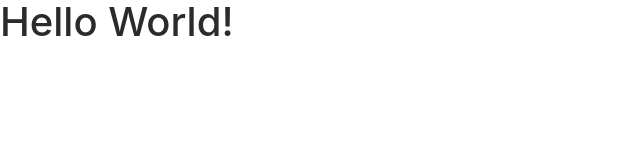
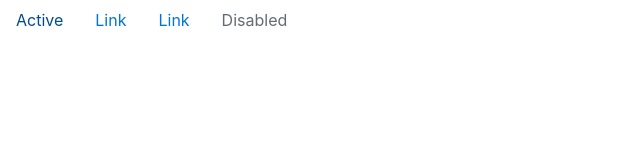
Before and after one commit to sdenure/SWD_eng-dashboard-jan2018, a plain HTML site: page index.html in a window 1280 px wide. Shown: the whole page, without its empty margins (0-640 px from the left). Drawn offline with nearby package versions, Linux system fonts and the light colour scheme.

Commit message:
Added basic navbar.

```diff
--- a/index.html
+++ b/index.html
@@ -1,14 +1,24 @@
-<html>
+<!doctype html>
+<html lang="en">
 <head>
-  <title>GitHub and Codeanywhere test</title>
+  <meta charset="utf-8">
+  <meta name="viewport" content="width=device-width, initial-scale=1, shrink-to-fit=no">
+
+  <link rel="stylesheet" href="https://maxcdn.bootstrapcdn.com/bootstrap/4.0.0-beta.3/css/bootstrap.min.css" integrity="sha384-Zug+QiDoJOrZ5t4lssLdxGhVrurbmBWopoEl+M6BdEfwnCJZtKxi1KgxUyJq13dy" crossorigin="anonymous">
 
   <script src="https://code.jquery.com/jquery-3.2.1.slim.min.js" integrity="sha384-KJ3o2DKtIkvYIK3UENzmM7KCkRr/rE9/Qpg6aAZGJwFDMVNA/GpGFF93hXpG5KkN" crossorigin="anonymous"></script>
   <script src="https://cdnjs.cloudflare.com/ajax/libs/popper.js/1.12.9/umd/popper.min.js" integrity="sha384-ApNbgh9B+Y1QKtv3Rn7W3mgPxhU9K/ScQsAP7hUibX39j7fakFPskvXusvfa0b4Q" crossorigin="anonymous"></script>
-  <link rel="stylesheet" href="https://maxcdn.bootstrapcdn.com/bootstrap/4.0.0-beta.3/css/bootstrap.min.css" integrity="sha384-Zug+QiDoJOrZ5t4lssLdxGhVrurbmBWopoEl+M6BdEfwnCJZtKxi1KgxUyJq13dy" crossorigin="anonymous">
   <script src="https://maxcdn.bootstrapcdn.com/bootstrap/4.0.0-beta.3/js/bootstrap.min.js" integrity="sha384-a5N7Y/aK3qNeh15eJKGWxsqtnX/wWdSZSKp+81YjTmS15nvnvxKHuzaWwXHDli+4" crossorigin="anonymous"></script>
 
+  <title>GitHub and Codeanywhere test</title>
 </head>
 <body>
-  <h1>Hello World!</h1>
+  <nav class="nav">
+    <a class="nav-link active" href="#">Active</a>
+    <a class="nav-link" href="#">Link</a>
+    <a class="nav-link" href="#">Link</a>
+    <a class="nav-link disabled" href="#">Disabled</a>
+  </nav>
+  <!--h1>Hello World!</h1-->
 </body>
 </html>
```
